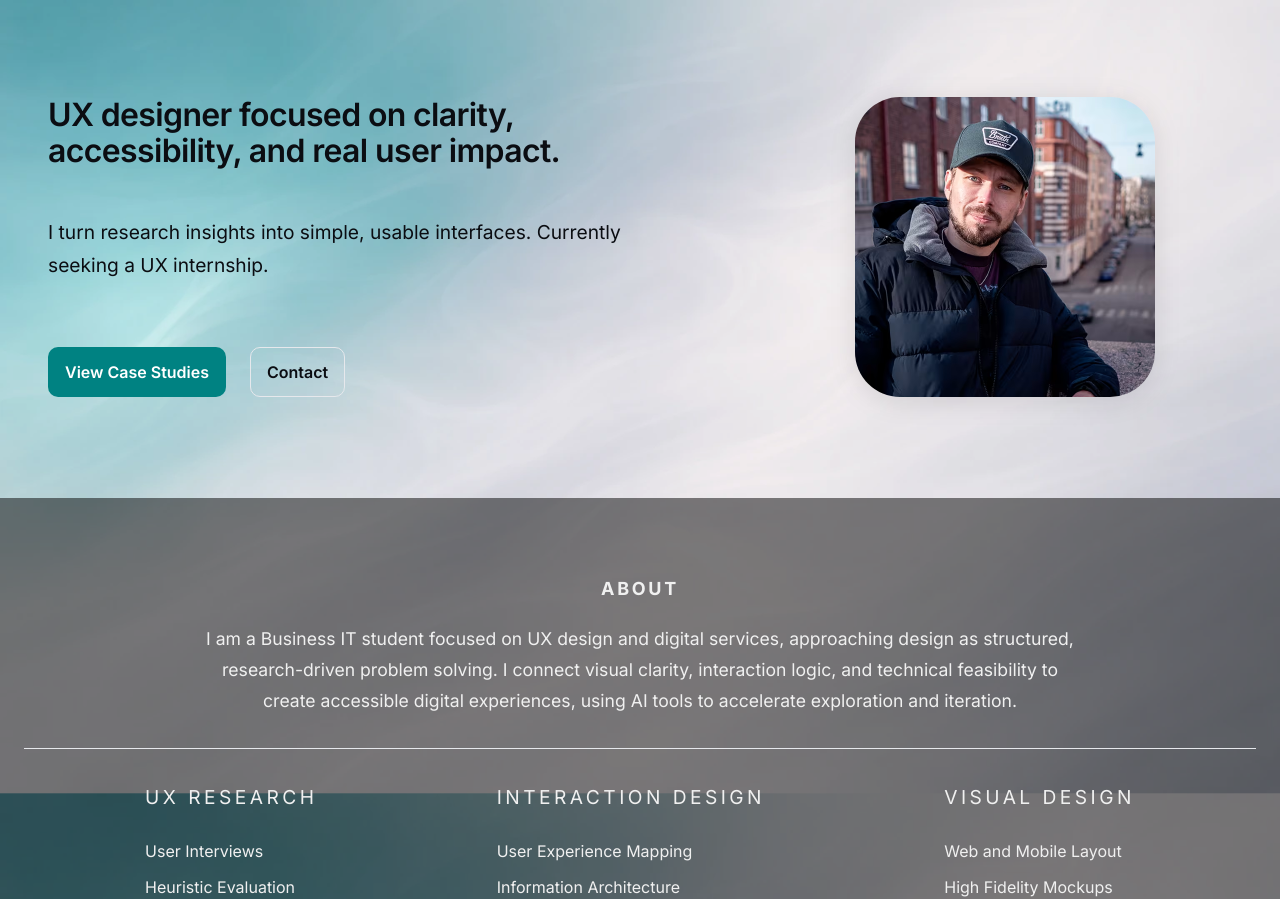
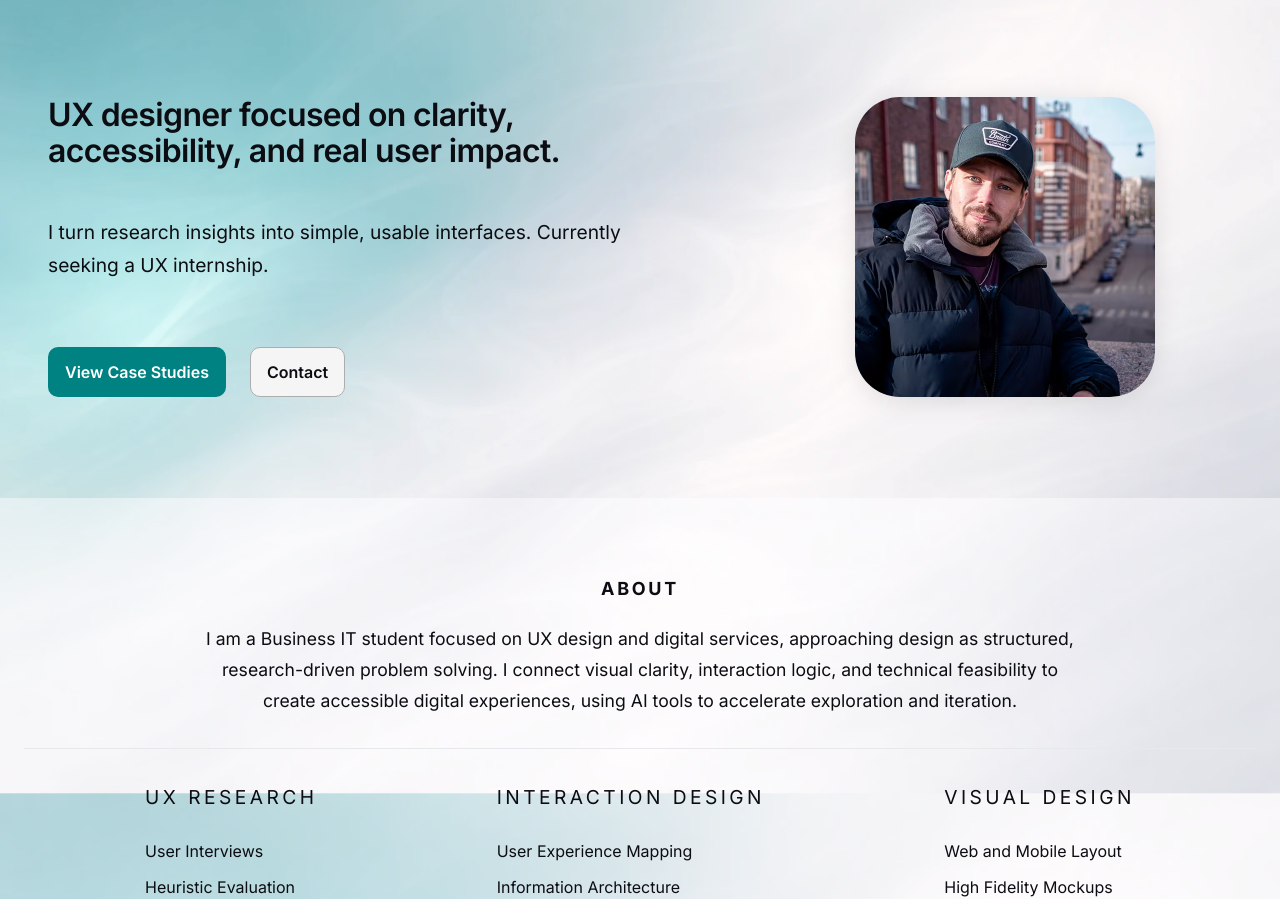
Before and after one commit to nasjan/public_portfolio, a plain HTML site: page index.html in a window 1280 px wide. Shown: the part 60-959 px from the top of the page. Drawn offline with Linux system fonts and the light colour scheme.

Commit message:
värisäädöt

```diff
--- a/styles.css
+++ b/styles.css
@@ -20,8 +20,8 @@
 
   /* sectioneiden taustat */
   --section-bg: rgba(255, 255, 255, 0.295);
-  --section-bg-light: #0000000e;
-  --section-bg-dark: #03030386;
+  --section-bg-light: #ffffff8a;
+  --section-bg-dark: #f6f7ef2d;
 
   --hero-bg: var(--section-bg-light);
   --cases-bg: var(--section-bg-light);
@@ -29,7 +29,7 @@
 
   /* About-section värit */
   --about-bg: var(--section-bg-dark);
-  --about-text: var(--text-body-light);
+
 
   /* sectioneiden fonttien väri */
   --hero-text: var(--text-body);
@@ -430,7 +430,7 @@ body.drawer-open .drawer-backdrop { opacity: 1; }
   min-height: clamp(40vh, 50vh, 50vh);
   display: flex;
   align-items: center;
-  background: var(--hero-bg);
+  background: var(--section-bg-dark);
 
   position: relative;
   overflow: hidden;
@@ -606,7 +606,7 @@ main > section + section {
 
 /* --- Case Studies --- */
 #case-studies {
-  background: var(--cases-bg);
+   background: var(--section-bg-dark);
   padding-block: clamp(2rem, 4vh, 4rem);
   width: 100%;
 }
@@ -646,8 +646,8 @@ main > section + section {
 /* --- Skills & Tools --- */
 .skills-section {
   padding-block: clamp(1rem, 4vh, 2rem);
-  background: var(--about-bg);
-  color: var(--about-text);
+  background: var(--section-bg-light);
+  color: var(--text-body);
 }
 
 /* Section container: center only what should be centered */
@@ -674,7 +674,7 @@ main > section + section {
   margin-bottom: clamp(2rem, 4vh, 3rem);
   text-align: center;
   font-size: 1.1rem;
-  color: var(--about-text);
+  color: var(--text-body);
 }
 
 .skills-divider {
@@ -730,7 +730,7 @@ main > section + section {
 .skills-column li {
   font-size: 1rem;
   line-height: 1.75;
-  color: var(--about-text);
+  color: var(--text-body);
   text-align: left;
 }
 
@@ -783,7 +783,7 @@ main > section + section {
 
 /* --- Contact --- */
 #contact {
-  background: var(--contact-bg);
+  background: var(--section-bg-light);
   padding-block: clamp(4rem, 8vh, 6rem);
   border-top: 1px solid color-mix(in oklab, var(--border) 40%, transparent);
 }
@@ -1066,9 +1066,9 @@ main > section + section {
 }
 
 .btn-outline {
-  background: transparent;
+  background: whitesmoke;
   color: var(--text);
-  border-color: var(--border);
+  border-color: rgb(173, 173, 173);
 }
 
 .btn-outline:hover {
```
